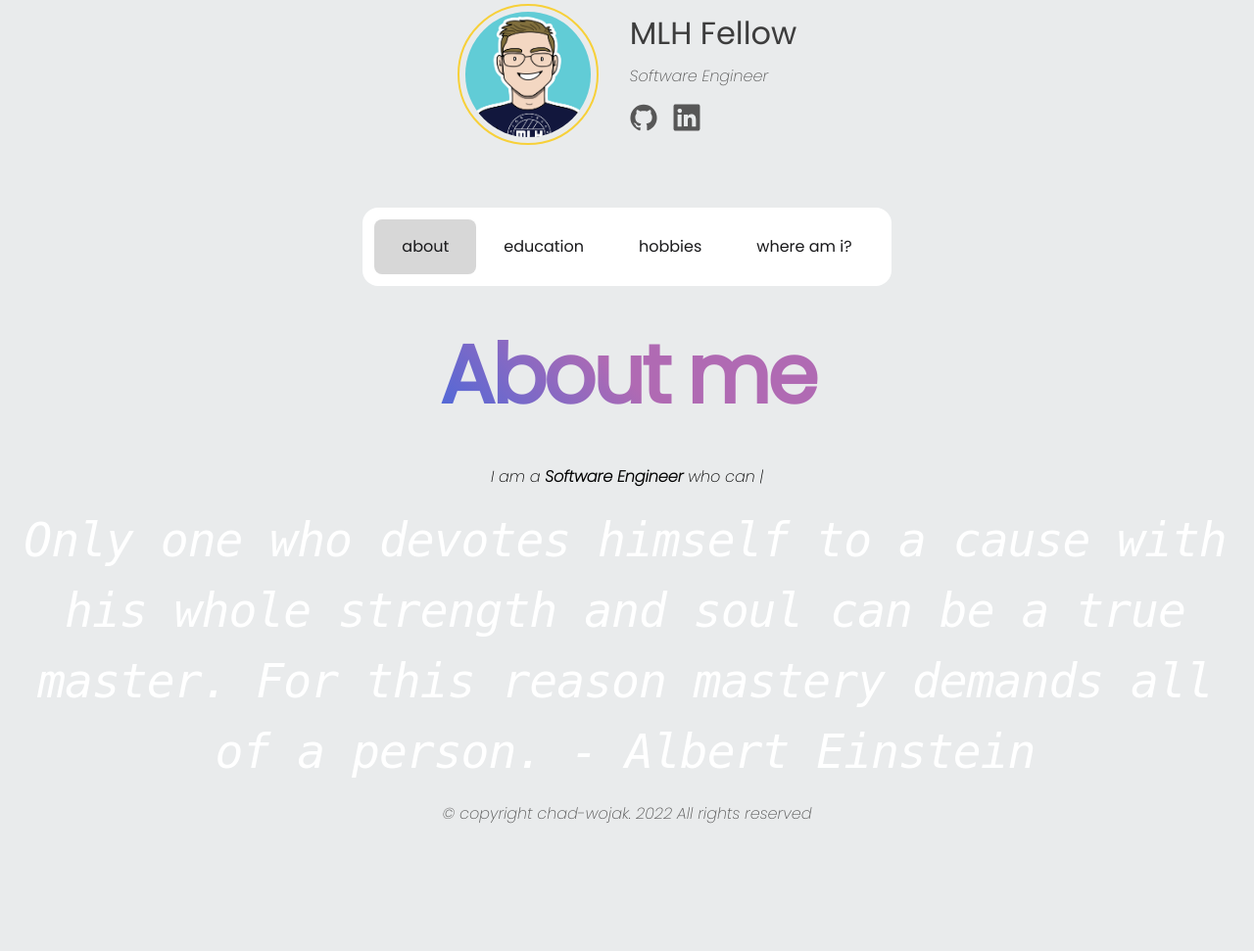
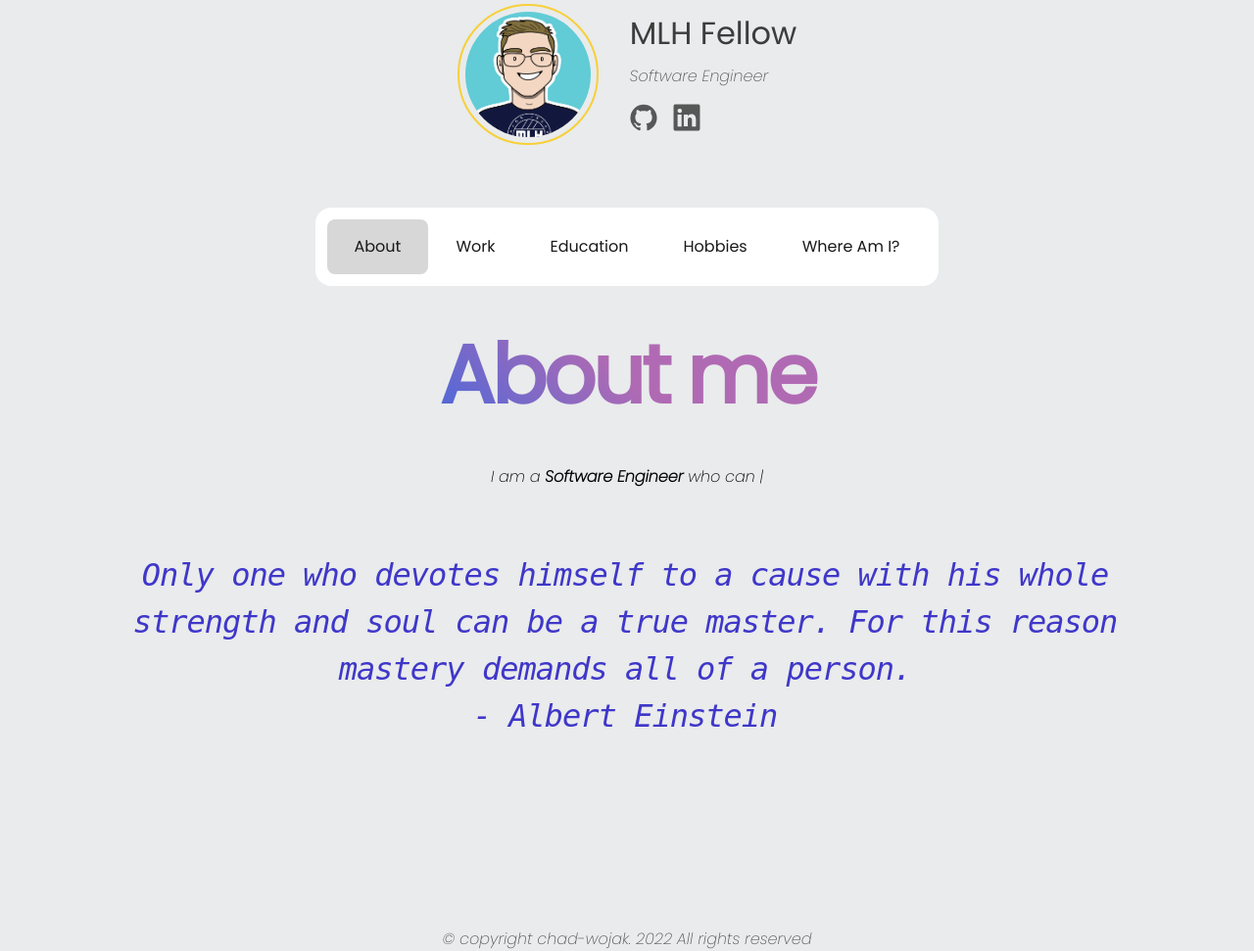
Before and after one commit to MLH-Fellowship/project-chad-wojak, a Flask app: page /about in a window 1280 px wide. Shown: the part 195-1166 px from the top of the page at 98% size. Before the commit the page ends 1036 px from the top, so only its background shows below. Run offline with Flask 2, Linux system fonts and the light colour scheme; some libraries are stand-ins or nearby versions.

Commit message:
About me Ui changes (#25)
* Add work experience tab

* styling the about me page

* changing the color of the text

Co-authored-by: Joshua Ji <joshua.ji@jiwhiz.com>

```diff
--- a/app/__init__.py
+++ b/app/__init__.py
@@ -40,6 +40,12 @@ def about():
     }
     return handle_route('About', 'about', content)
 
+@app.route('/work')
+def work():
+    content = {
+        **base_content,
+    }
+    return handle_route('Work Experiences', 'work', content)
 
 @app.route('/education')
 def education():
@@ -153,7 +159,7 @@ def handle_route(name: str, id: str, content):
 # from the two pages, gets the animate.css animation to play
 # either a `animate__slideInLeft` or `animate__slideInRight`
 def get_animation(prev_page: str, curr_page: str) -> str:
-    pages = {'index': 0, 'about': 1, 'education': 2, 'hobbies': 3, 'where_am_i': 4}
+    pages = {'index': 0, 'about': 1, 'work': 2, 'education': 3, 'hobbies': 4, 'where_am_i': 5}
     anim = 'slideInRight' if pages[prev_page] < pages[curr_page] else 'slideInLeft'
     return f'animate__{anim}'
 
--- a/app/static/styles/about.css
+++ b/app/static/styles/about.css
@@ -1,4 +1,3 @@
-
 h3 {
   --primary-color: #4568dc;
   --secondary-color: #b06ab3;
@@ -6,114 +5,134 @@
   font-size: calc(4vw + 4vh);
   letter-spacing: -0.2rem;
   margin: 50px 0 30px;
-    background: linear-gradient(
-        45deg,
+  background: linear-gradient(45deg,
       var(--primary-color) 32.5%,
-        var(--secondary-color) 50.5%
-    );
+      var(--secondary-color) 50.5%);
   -webkit-background-clip: text;
   -webkit-text-fill-color: transparent;
   line-height: 1em;
   padding-bottom: 20px;
 }
+
 p {
   text-align: center;
   font-style: italic;
 
 }
-div{
+
+div {
   text-align: center;
 }
 
-h2{
-  text-align:center;
+h2 {
+  text-align: center;
   animation: glitch 1s linear infinite;
 
 }
 
-@keyframes fadeIn {
-  0% {
-    opacity:0;
-  }
-  100% {
-    opacity:1;
-  }
-}
-.something{
+.quote {
   animation: fadeIn ease 2s linear infinite;
 }
 
 @import url('https://fonts.googleapis.com/css?family=Fira+Mono:400');
 
-.something{
+.quote {
   display: flex;
-  width: 100vw;
   height: 40vh;
   align-items: center;
   justify-content: center;
   margin: 0;
-  color: #fff;
-  font-size: 48px;
+  padding-left: 4em;
+  padding-right: 4em;
+  color: #3f37c9;
+  margin-bottom:4em;
+  font-size: 32px;
   font-family: 'Fira Mono', monospace;
   letter-spacing: -1px;
   font-style: italic;
 }
 
-.something{
+.quote {
   animation: glitch 1s linear infinite;
 }
 
-@keyframes glitch{
-  2%,64%{
-    transform: translate(2px,0) skew(0deg);
-  }
-  4%,60%{
-    transform: translate(-2px,0) skew(0deg);
-  }
-  62%{
-    transform: translate(0,0) skew(5deg);
-  }
-}
-
-.something:before,
-.something:after{
+.quote:before,
+.quote:after {
   content: attr(title);
   position: absolute;
   left: 0;
 }
 
-.something:before{
+.quote:before {
   animation: glitchTop 1s linear infinite;
   clip-path: polygon(0 0, 100% 0, 100% 33%, 0 33%);
   -webkit-clip-path: polygon(0 0, 100% 0, 100% 33%, 0 33%);
 }
 
-@keyframes glitchTop{
-  2%,64%{
-    transform: translate(2px,-2px);
-  }
-  4%,60%{
-    transform: translate(-2px,2px);
-  }
-  62%{
-    transform: translate(13px,-1px) skew(-13deg);
-  }
-}
-
-.something:after{
+.quote:after {
   animation: glitchBotom 1.5s linear infinite;
   clip-path: polygon(0 67%, 100% 67%, 100% 100%, 0 100%);
   -webkit-clip-path: polygon(0 67%, 100% 67%, 100% 100%, 0 100%);
 }
 
-@keyframes glitchBotom{
-  2%,64%{
-    transform: translate(-2px,0);
+@keyframes glitchTop {
+
+  2%,
+  64% {
+    transform: translate(2px, -2px);
   }
-  4%,60%{
-    transform: translate(-2px,0);
+
+  4%,
+  60% {
+    transform: translate(-2px, 2px);
   }
-  62%{
-    transform: translate(-22px,5px) skew(21deg);
+
+  62% {
+    transform: translate(13px, -1px) skew(-13deg);
   }
 }
+
+
+@keyframes glitchBotom {
+
+  2%,
+  64% {
+    transform: translate(-2px, 0);
+  }
+
+  4%,
+  60% {
+    transform: translate(-2px, 0);
+  }
+
+  62% {
+    transform: translate(-22px, 5px) skew(21deg);
+  }
+}
+
+@keyframes glitch {
+
+  2%,
+  64% {
+    transform: translate(2px, 0) skew(0deg);
+  }
+
+  4%,
+  60% {
+    transform: translate(-2px, 0) skew(0deg);
+  }
+
+  62% {
+    transform: translate(0, 0) skew(5deg);
+  }
+}
+
+@keyframes fadeIn {
+  0% {
+    opacity: 0;
+  }
+
+  100% {
+    opacity: 1;
+  }
+}
--- a/app/static/styles/dark/main_dark.css
+++ b/app/static/styles/dark/main_dark.css
@@ -59,3 +59,7 @@ footer {
   color: #575757;
   text-align: center;
 }
+
+p {
+  color: white;
+}
--- a/app/templates/about.html
+++ b/app/templates/about.html
@@ -10,7 +10,7 @@
   <h3>About me</h3>
   <p>I am a <strong>{{position}}</strong> <span class="auto-type"></span></p>
 
-<h2 class="something">{{quote}} - {{author}}</h2>
+<h2 class="quote">{{quote}} <br>- {{author}}</h2>
 <script src="https://cdn.jsdelivr.net/npm/typed.js@2.0.12"></script>
 
 <script>
--- a/app/templates/base.html
+++ b/app/templates/base.html
@@ -99,10 +99,11 @@
     </div>
     <div class="nav-bar-wrapper {{ 'animate__animated animate__fadeInUp animate__delay-4s' if initial }}">
       <div class="nav-bar">
-        <a class="nav-item {{'active' if active_tab == 'about'}}" onclick="animateout(this, '{{ active_tab }}', 'about', event)" href="/about">about</a>
-        <a class="nav-item {{'active' if active_tab == 'education' }}" onclick="animateout(this, '{{ active_tab }}', 'education', event)" href="/education">education</a>
-        <a class="nav-item {{'active' if active_tab == 'hobbies' }}" onclick="animateout(this, '{{ active_tab }}', 'hobbies', event)" href="/hobbies">hobbies</a >
-        <a class="nav-item {{'active' if active_tab == 'where_am_i' }}" onclick="animateout(this, '{{ active_tab }}', 'where_am_i', event)" href="/where_am_i">where am i?</a>
+        <a class="nav-item {{'active' if active_tab == 'about'}}" onclick="animateOut(this, '{{ active_tab }}', 'about', event)" href="/about">About</a>
+        <a class="nav-item {{'active' if active_tab == 'work' }}" onclick="animateOut(this, '{{ active_tab }}', 'work', event)" href="/work">Work</a>
+        <a class="nav-item {{'active' if active_tab == 'education' }}" onclick="animateOut(this, '{{ active_tab }}', 'education', event)" href="/education">Education</a>
+        <a class="nav-item {{'active' if active_tab == 'hobbies' }}" onclick="animateOut(this, '{{ active_tab }}', 'hobbies', event)" href="/hobbies">Hobbies</a >
+        <a class="nav-item {{'active' if active_tab == 'where_am_i' }}" onclick="animateOut(this, '{{ active_tab }}', 'where_am_i', event)" href="/where_am_i">Where Am I?</a>
       </div>
     </div>
     <div
```
Also changed, not shown: app/templates/work.html (added, +11 -0 lines). Lines whose indentation alone changed are shown as unchanged.
